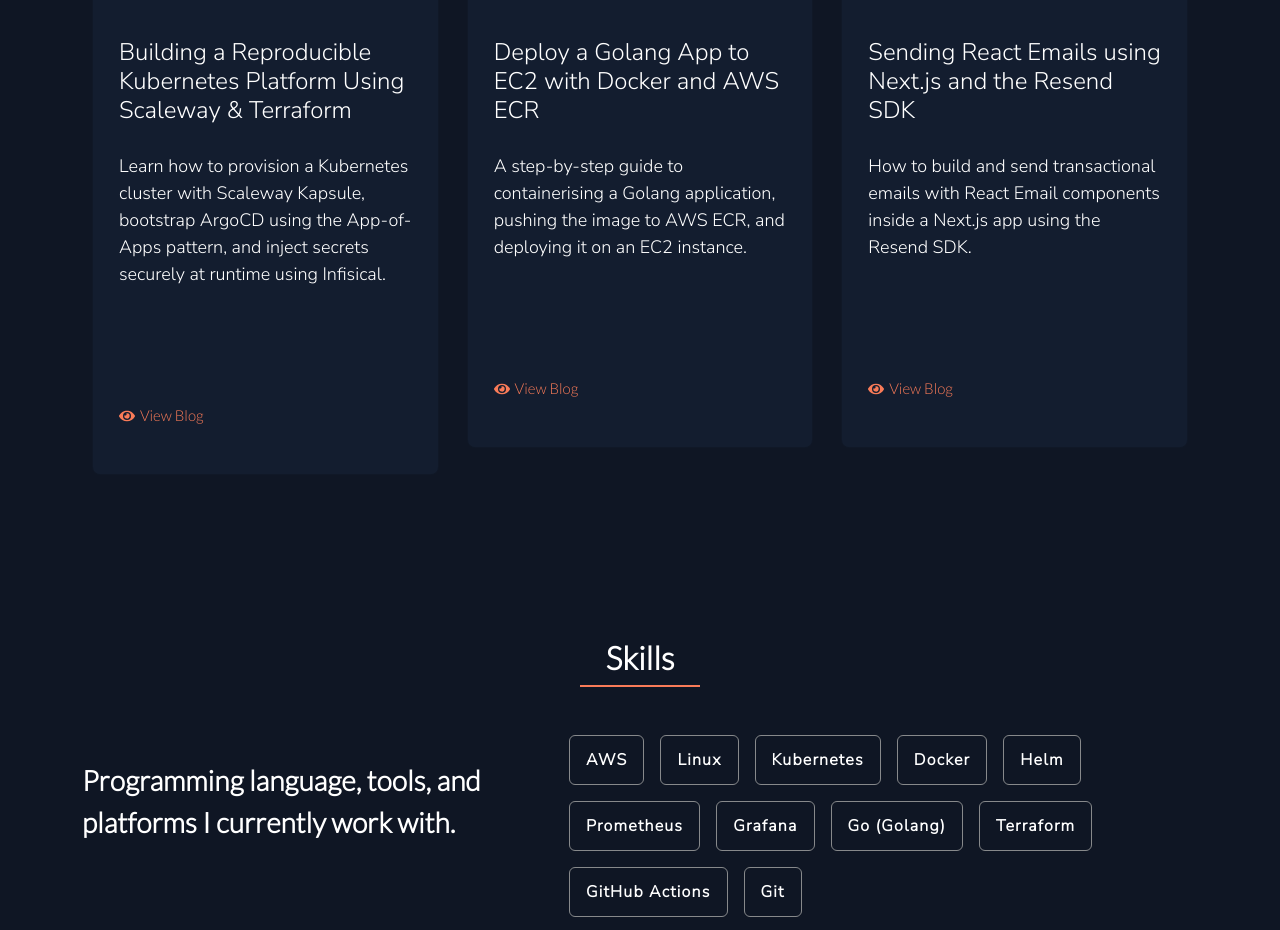
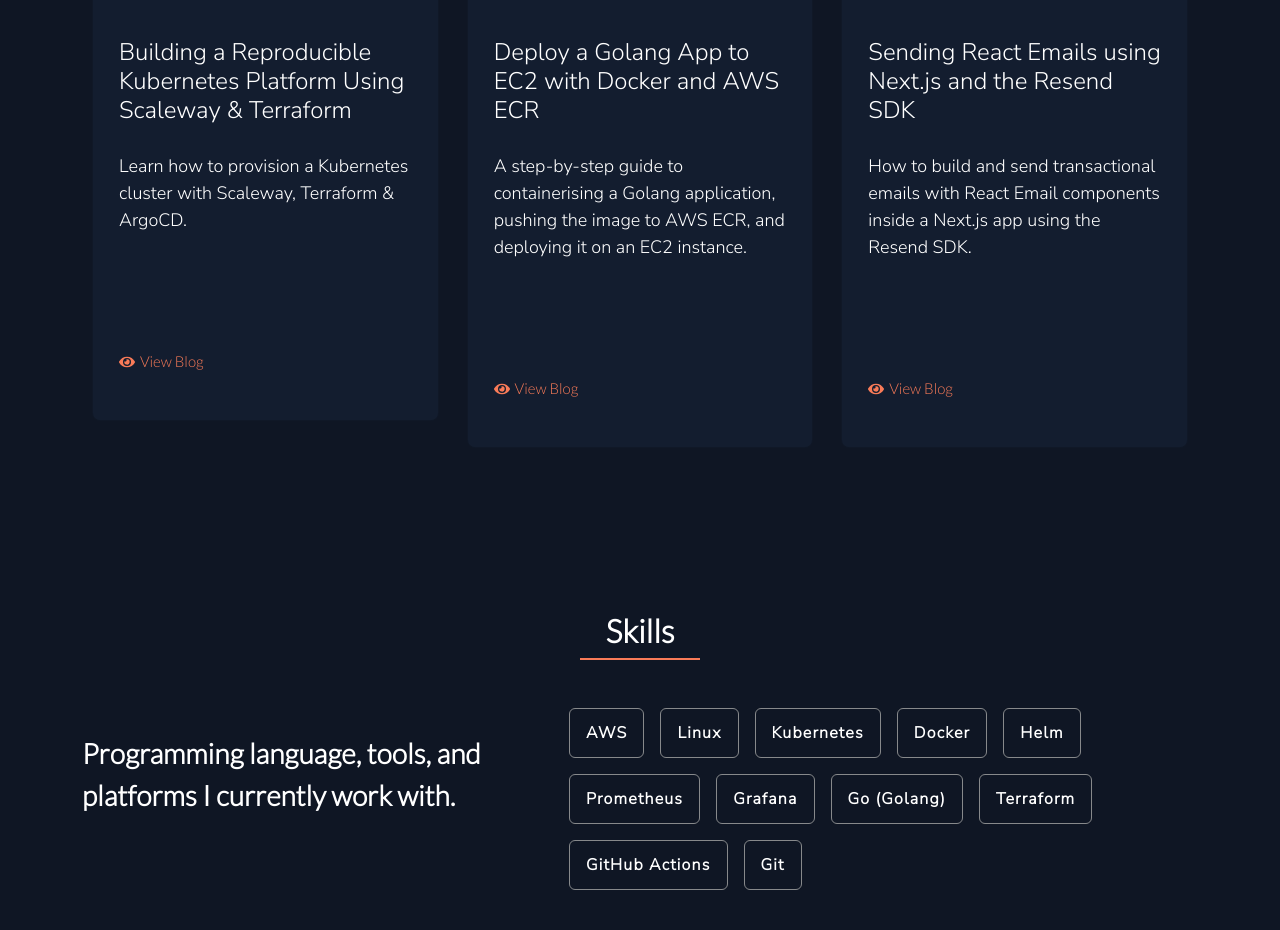
Before and after one commit to Ademayowa/portfolio-website-v2, a Next.js app: page / in a window 1280 px wide. Shown: the part 860-1790 px from the top of the page. Built offline with nearby package versions, Linux system fonts and the light colour scheme.

Commit message:
chore: update project info for Kubernetes platform article

```diff
--- a/data.js
+++ b/data.js
@@ -51,7 +51,7 @@ export const projects = [
   {
     id: 1,
     title: 'Building a Reproducible Kubernetes Platform Using Scaleway & Terraform',
-    info: 'Learn how to provision a Kubernetes cluster with Scaleway Kapsule, bootstrap ArgoCD using the App-of-Apps pattern, and inject secrets securely at runtime using Infisical.',
+    info: 'Learn how to provision a Kubernetes cluster with Scaleway, Terraform & ArgoCD.',
     url: 'https://medium.com/@mayorstacks/building-a-fully-reproducible-kubernetes-platform-using-scaleway-terraform-and-argocd-part-1-55bfafaaa902',
   },
   {
```
